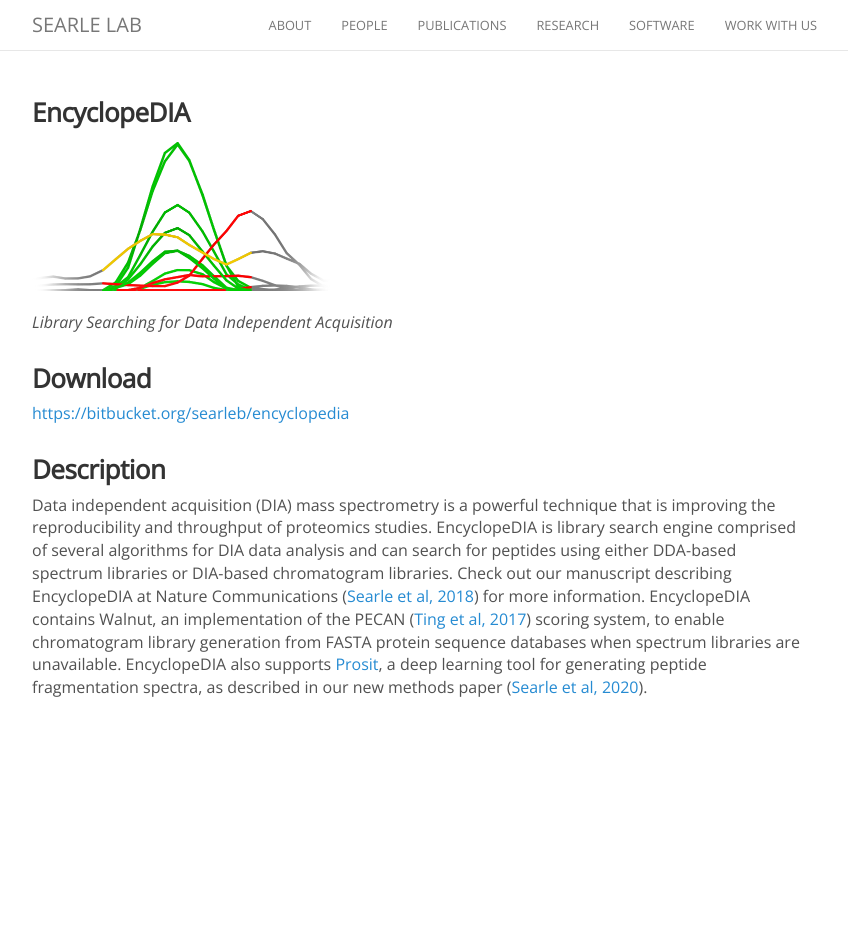
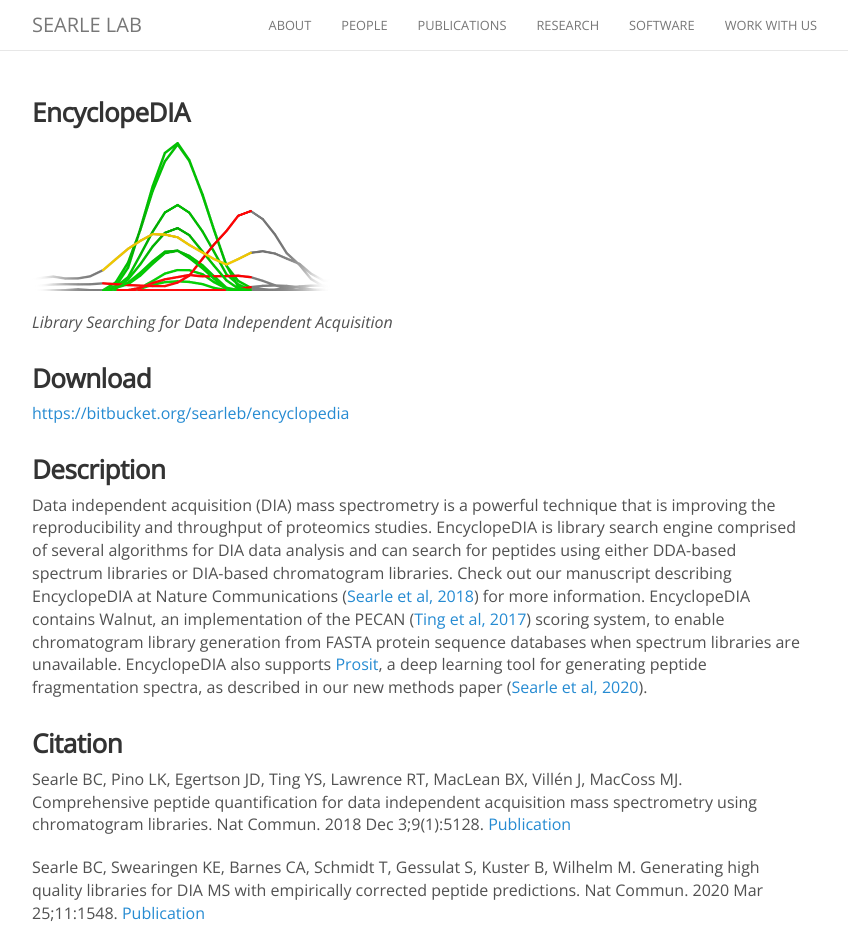
Before and after one commit to searlelab/searlelab.github.io, a Jekyll site: the page built from _software/encyclopedia.md, in a window 1280 px wide and 945 px high. Shown: the whole window, without its empty margins (223-1071 px from the left). Built offline with Jekyll 4.4.1, drawn with Linux system fonts in a browser that asks for light colours; nearby versions of some CDN libraries; comment, search, counter and statistics services are not loaded.

Commit message:
Update encyclopedia.md

```diff
--- a/_software/encyclopedia.md
+++ b/_software/encyclopedia.md
@@ -16,3 +16,12 @@
 ### Description
 
 Data independent acquisition (DIA) mass spectrometry is a powerful technique that is improving the reproducibility and throughput of proteomics studies. EncyclopeDIA is library search engine comprised of several algorithms for DIA data analysis and can search for peptides using either DDA-based spectrum libraries or DIA-based chromatogram libraries. Check out our manuscript describing EncyclopeDIA at Nature Communications ([Searle et al, 2018](https://doi.org/10.1038/s41467-018-07454-w)) for more information. EncyclopeDIA contains Walnut, an implementation of the PECAN ([Ting et al, 2017](https://www.ncbi.nlm.nih.gov/pubmed/28783153)) scoring system, to enable chromatogram library generation from FASTA protein sequence databases when spectrum libraries are unavailable. EncyclopeDIA also supports [Prosit](https://www.proteomicsdb.org/prosit/), a deep learning tool for generating peptide fragmentation spectra, as described in our new methods paper ([Searle et al, 2020](https://www.nature.com/articles/s41467-020-15346-1)).
+
+### Citation
+Searle BC, Pino LK, Egertson JD, Ting YS, Lawrence RT, MacLean BX, Villén J,
+MacCoss MJ.
+Comprehensive peptide quantification for data independent acquisition mass
+spectrometry using chromatogram libraries. Nat Commun. 2018 Dec 3;9(1):5128. [Publication](https://doi.org/10.1038/s41467-018-07454-w)
+
+Searle BC, Swearingen KE, Barnes CA, Schmidt T, Gessulat S, Kuster B, Wilhelm M. Generating high quality libraries for DIA MS with empirically corrected peptide predictions. Nat Commun. 2020 Mar 25;11:1548.
+[Publication](https://www.nature.com/articles/s41467-020-15346-1)
```
